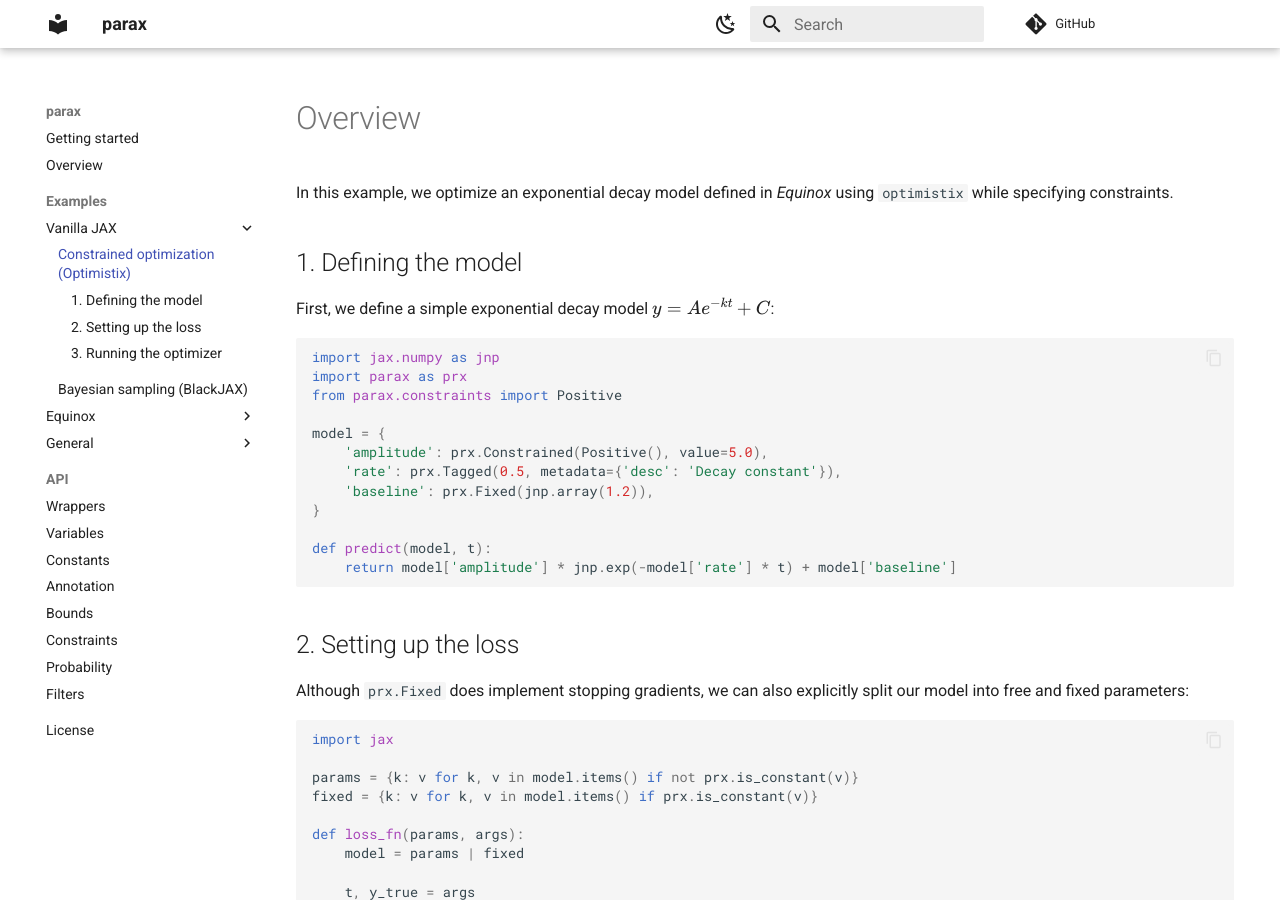
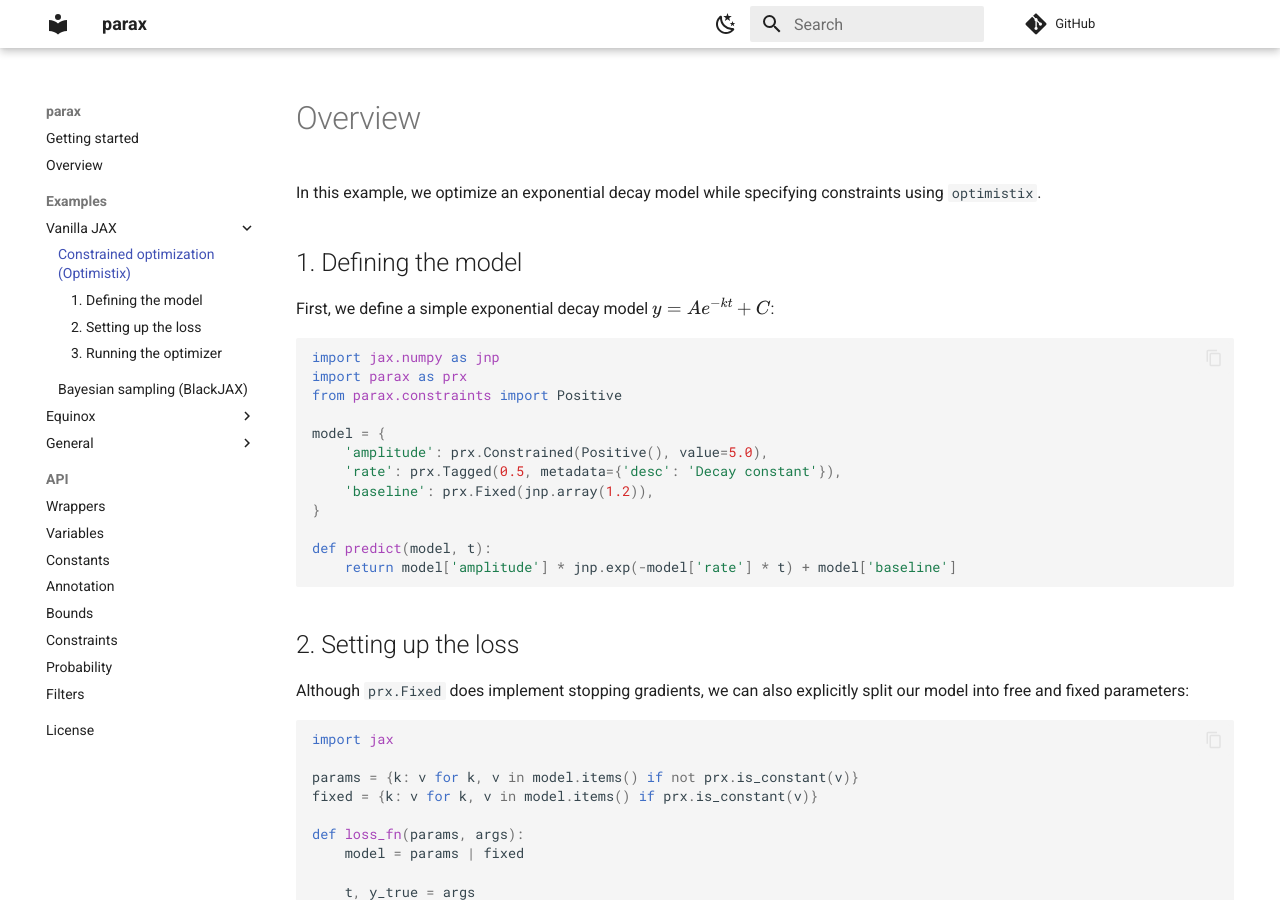
Before and after one commit to gvcallen/parax, an MkDocs documentation site: the page built from docs/examples/jax/constrained_optimization_optimistix.md, in a window 1280 px wide and 900 px high. Built offline with MkDocs 1.6.1 and Material for MkDocs 9.7.7, drawn with Linux system fonts in a browser that asks for light colours; comment, search, counter and statistics services are not loaded.

Commit message:
Update docs

```diff
--- a/docs/examples/jax/constrained_optimization_optimistix.md
+++ b/docs/examples/jax/constrained_optimization_optimistix.md
@@ -1,6 +1,6 @@
 # Overview
 
-In this example, we optimize an exponential decay model defined in *Equinox* using `optimistix` while specifying constraints.
+In this example, we optimize an exponential decay model while specifying constraints using `optimistix`.
 
 ## 1. Defining the model
 
```
